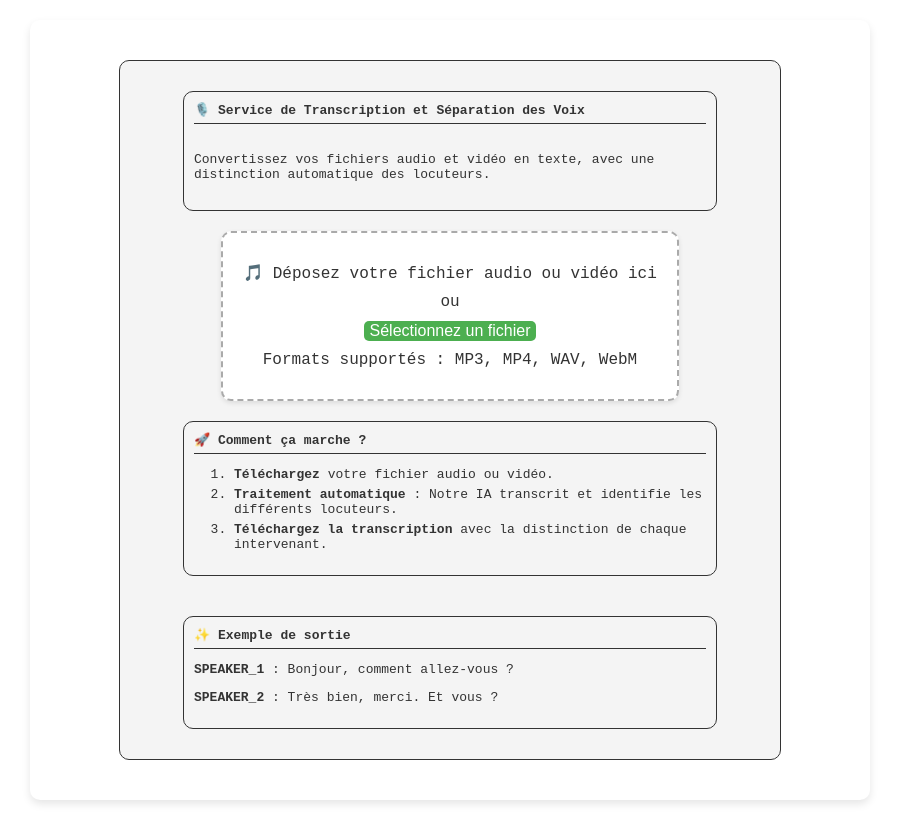
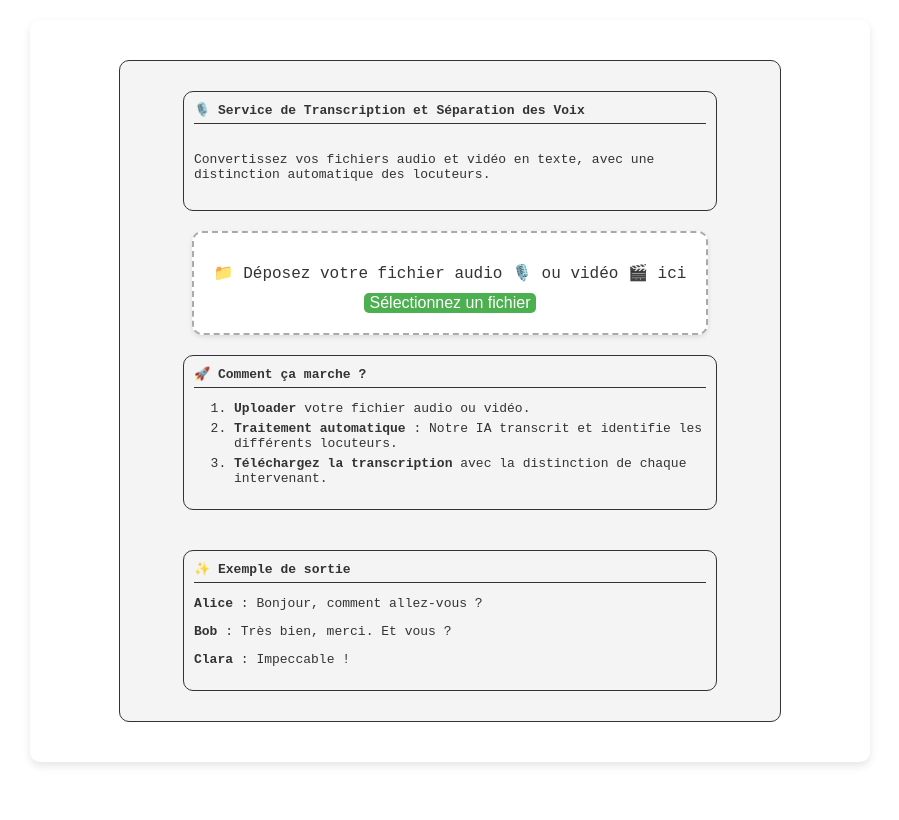
Before and after one commit to famibelle/TranscriMate, a Vue app in the folder transcribox/: page / in a window 1280 px wide. Shown: the whole page, without its empty margins (190-1089 px from the left). Built offline with nearby package versions, Linux system fonts and the light colour scheme.

Commit message:
Hover d'aide sur les speakers

```diff
--- a/transcribox/src/App.vue
+++ b/transcribox/src/App.vue
@@ -105,8 +105,15 @@
 
         <!-- Liste des locuteurs et des segments de transcription avec couleur unique par locuteur -->
         <div class="conversation-container" :class="{ dark: isDarkMode, disabled: !isTranscriptionComplete }">
-          <div class="conversation-header">💬 Conversation<span v-if="!isTranscriptionComplete" class="dots">...</span></div>
+          <div class="conversation-header">💬 Conversation<span v-if="isTranscriptionComplete" class="info-icon" title="Clic droit pour renommer">ℹ️</span><span v-if="!isTranscriptionComplete" class="dots">...</span>
+            </div>
+
+
           <div class="conversation-body">
+            <span v-if="isTranscriptionComplete">
+              <p class="instruction">Astuces :
+                Utilisez le clic droit sur le nom d'un locuteur pour le renommer et le clic gauche pour lire le segment correspondant de la conversation.</p>
+            </span>
             <div v-for="(segment, index) in transcriptions" :key="index" class="message"
               :style="{ backgroundColor: getSpeakerColor(segment.speaker) }">
               <div class="message-header">
@@ -158,10 +165,8 @@
           </div>
         </div>
         <div class="upload-box" @dragover.prevent @drop.prevent="handleDrop" @click="triggerFileInput">
-          <p>🎵 Déposez votre fichier audio ou vidéo ici</p>
-          <p>ou</p>
+          <p>📁 Déposez votre fichier audio 🎙️ ou vidéo 🎬 ici</p>
           <button @click.stop="triggerFileInput">Sélectionnez un fichier</button>
-          <p>Formats supportés : MP3, MP4, WAV, WebM</p>
         </div>
         <input type="file" ref="fileInput" @change="onFileChange" accept="audio/*, video/*, .m4a"
           style="display: none" />
@@ -171,7 +176,7 @@
           <div class="stats-header">🚀 Comment ça marche ?</div>
 
           <ol>
-            <li><strong>Téléchargez</strong> votre fichier audio ou vidéo.</li>
+            <li><strong>Uploader</strong> votre fichier audio ou vidéo.</li>
             <li><strong>Traitement automatique</strong> : Notre IA transcrit et identifie les différents locuteurs.</li>
             <li><strong>Téléchargez la transcription</strong> avec la distinction de chaque intervenant.</li>
           </ol>
@@ -181,8 +186,9 @@
         <!-- Exemple de sortie pour montrer la séparation des voix -->
         <div class="stats-container">
           <div class="stats-header">✨ Exemple de sortie</div>
-          <p><strong>SPEAKER_1</strong> : Bonjour, comment allez-vous ?</p>
-          <p><strong>SPEAKER_2</strong> : Très bien, merci. Et vous ?</p>
+          <p><strong>Alice</strong> : Bonjour, comment allez-vous ?</p>
+          <p><strong>Bob</strong> : Très bien, merci. Et vous ?</p>
+          <p><strong>Clara</strong> : Impeccable !</p>
         </div>
       </div>
 
@@ -908,6 +914,20 @@ button:hover {
   /* Ajuste la distance entre le texte et l'emoji */
 }
 
+.speaker:hover::after {
+  content: "💡 Clic droit pour renommer, clic gauche pour lire";
+  position: absolute;
+  top: 100%; /* Positionne l'infobulle juste en dessous */
+  left: 50%;
+  background-color: #333;
+  color: #fff;
+  padding: 5px;
+  border-radius: 5px;
+  white-space: nowrap;
+  z-index: 10;
+  opacity: 0.9;
+}
+
 textarea {
   width: 100%;
   height: 200px;
@@ -1625,4 +1645,17 @@ ul {
   }
 }
 
+.instruction {
+  font-size: 0.85em;
+  color: #666;
+  margin-top: 5px;
+  text-align: center;
+}
+
+.info-icon {
+  font-size: 0.75em;
+  color: #666;
+  margin-left: 5px;
+  cursor: help;
+}
 </style>
```
